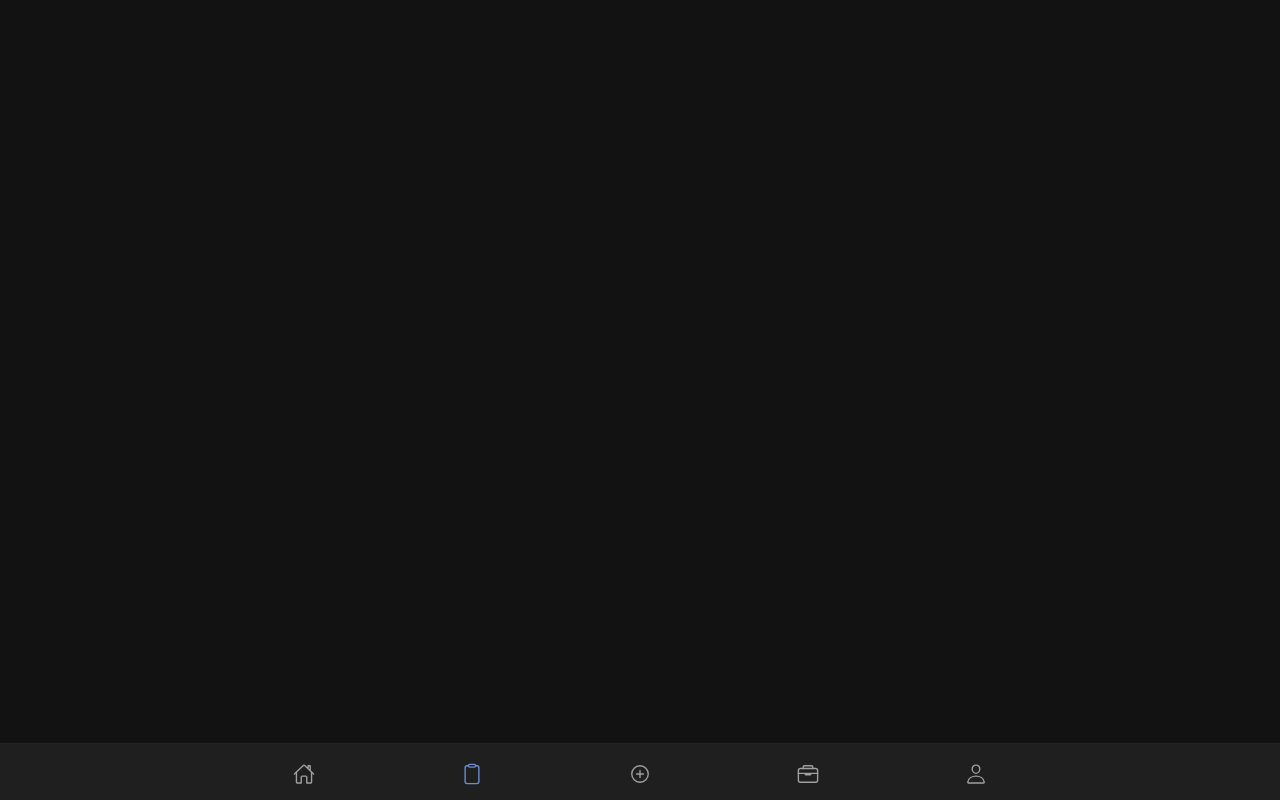
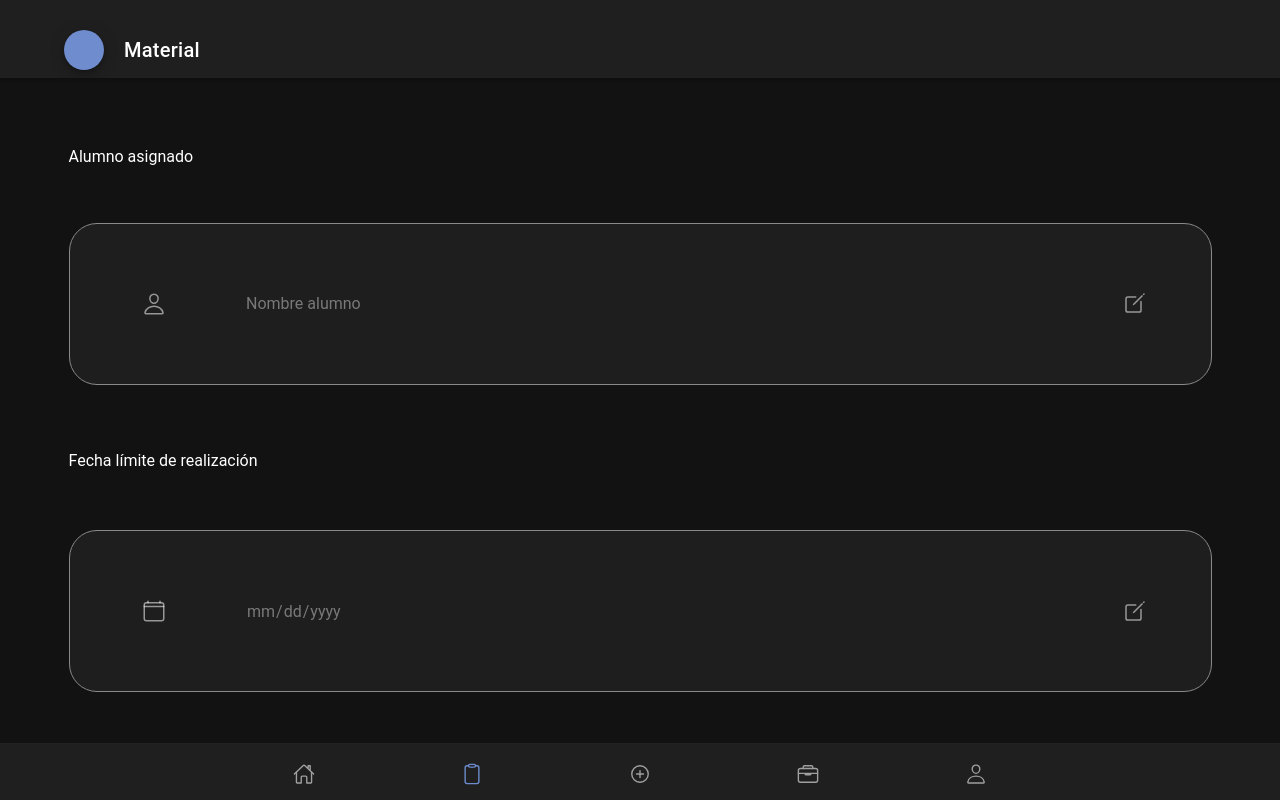
Before and after one commit to arandanos/appRendoProfesor, a React (Create React App) app: page /tasks/MaterialTask in a window 1280 px wide. Built offline with nearby package versions, Linux system fonts and the light colour scheme.

Commit message:
pantalla materialtaskview + cambios componente tasklist + añado rutas en App.tsx

```diff
--- a/src/App.tsx
+++ b/src/App.tsx
@@ -14,6 +14,7 @@ import { homeOutline, clipboardOutline, addCircleOutline, briefcaseOutline, pers
 import Home from './pages/Home';
 import Tasks from './pages/Tasks';
 import CreateTask from './pages/CreateTask';
+import MaterialTaskView from './pages/MaterialTaskView';
 import MyClasses from './pages/MyClasses';
 import Profile from './pages/Profile';
 import AdminSettings from './pages/AdminSettings';
@@ -37,6 +38,8 @@ import '@ionic/react/css/display.css';
 /* Theme variables */
 import './theme/variables.css';
 import './App.css';
+import MaterialTask from './pages/MaterialTask';
+import KitchenOrderView from './pages/KitchenOrderView';
 
 setupIonicReact();
 
@@ -65,6 +68,12 @@ const App: React.FC = () => (
           </Route>
           <Route exact path="/">
             <Redirect to="/home" />
+          </Route>
+          <Route exact path="/tasks/MaterialTask">
+            <MaterialTaskView />
+          </Route>
+          <Route exact path="/tasks/KitchenOrderView">
+            <KitchenOrderView />
           </Route>
         </IonRouterOutlet>
         <IonTabBar slot="bottom">
--- a/src/components/TasksList.tsx
+++ b/src/components/TasksList.tsx
@@ -4,15 +4,24 @@ interface TaskList {
   name: string;
 }
 
-const TaskList: React.FC<{ text: string; pictogram: string; }> = (props: { text: string; pictogram: string;}) => {
+const TaskList: React.FC<{ text: string; pictogram: string;}> = (props: { text: string; pictogram: string;}) => {
 
+  var referencia = '/tasks/MaterialTask'
+
+  if (props.text=='La Comanda'){
+    referencia='/tasks/KitchenOrderView'
+  }
+  if (props.text=='Petición Material'){
+    referencia='/tasks/MaterialTask'
+  }
     return (
-        <IonItem href='#'>
+        <IonItem href={referencia}>
           <IonImg class="pictogram-on-button" src={props.pictogram} />
           <IonLabel>
            {props.text}
           </IonLabel>
         </IonItem>
+
     )
   }
 
--- /dev/null
+++ b/src/pages/MaterialTaskView.css
@@ -0,0 +1,16 @@
+ion-item {
+    height: fit-content;
+}
+
+.box{
+    display: flex;
+}
+.b1{
+    flex: 1 1 auto;
+}
+.b2{
+    flex: 1 1 auto;
+}
+.b3{
+    flex: 1 1 auto;
+}
--- /dev/null
+++ b/src/pages/MaterialTaskView.tsx
@@ -0,0 +1,74 @@
+import { IonContent, IonItem, IonPage, IonLabel, IonInput, IonIcon, IonButton, IonTextarea, IonRow, IonCol, IonGrid, IonNav } from '@ionic/react';
+import './Pages.css';
+import Header from '../components/Header';
+import CalendarPicker from '../components/CalendarPicker';
+import { cameraOutline, chatbubbleOutline, checkmarkCircleOutline, clipboardOutline, createOutline, eyeOutline, personOutline } from 'ionicons/icons';
+import './MaterialTaskView.css'
+import React from 'react';
+import axios from "axios";
+const baseURL = "http://localhost:8000/api/task/2";
+
+
+const MaterialTaskView: React.FC = () => {
+    var estado = "No completada"
+
+    return (
+        <IonNav root={() =>
+            <IonPage>
+                <Header title='Material' back settings={false}/>
+                <IonContent >
+                    <IonGrid >
+                        <div className='width-90'>
+                            <IonLabel>Alumno asignado</IonLabel>
+                            <IonItem shape='round' fill='outline'>
+                                <IonIcon slot='start' icon={personOutline} />
+                                <IonInput value="Nombre alumno" disabled />
+                                <IonIcon slot='end' icon={createOutline} />
+                            </IonItem>
+                        </div>
+                        <div className='width-90'>
+                            <CalendarPicker label='Fecha límite de realización' disabled editButton value={"08/12/2030"}/>
+                        </div>
+                        <div className='width-90'>
+                            <IonLabel>Estado</IonLabel>
+                            <IonItem shape='round' fill='outline'>
+                                <IonIcon slot='start' icon={clipboardOutline} />
+                                <IonInput value={estado} disabled />
+                            </IonItem>
+                        </div>
+                        <div className='width-90'>
+                            <IonLabel>Dar feedback</IonLabel>
+                            <IonItem shape='round' fill='outline'>
+                                <IonTextarea placeholder='Escribir feedback...'></IonTextarea>
+                                <IonIcon slot='end' icon={cameraOutline} />
+                            </IonItem>
+                        </div>
+                        <div className="box">
+                            <div className='b1'>
+                                <IonButton shape='round' size='small' >
+                                    <IonIcon icon={chatbubbleOutline} slot='icon-only' />
+                                </IonButton>
+                            </div>
+                            <div className='b2'>
+                            <IonButton shape='round' size='default' class='botonUno'>
+                                <IonIcon icon={eyeOutline} />
+                                Materiales
+                            </IonButton>
+                            </div>
+                            <div className='b3'>
+                            <IonButton shape='round' size='small' >
+                                <IonIcon icon={checkmarkCircleOutline} slot='icon-only' />
+                            </IonButton>
+                            </div>
+                        </div>
+
+                    </IonGrid>
+
+                </IonContent>
+            </IonPage>
+        }></IonNav>
+    );
+
+};
+
+export default MaterialTaskView;
--- a/src/pages/Tasks.tsx
+++ b/src/pages/Tasks.tsx
@@ -9,6 +9,8 @@ import { useEffect, useState } from 'react';
 import { JSXElementConstructor, ReactElement, ReactFragment, ReactPortal} from 'react';
 import TaskList from '../components/TasksList';
 import ButtonForward from '../components/ButtonForward';
+import MaterialTaskView from './MaterialTaskView';
+import KitchenOrderView from './KitchenOrderView';
 
 const Tasks: React.FC = () => {
 
```
